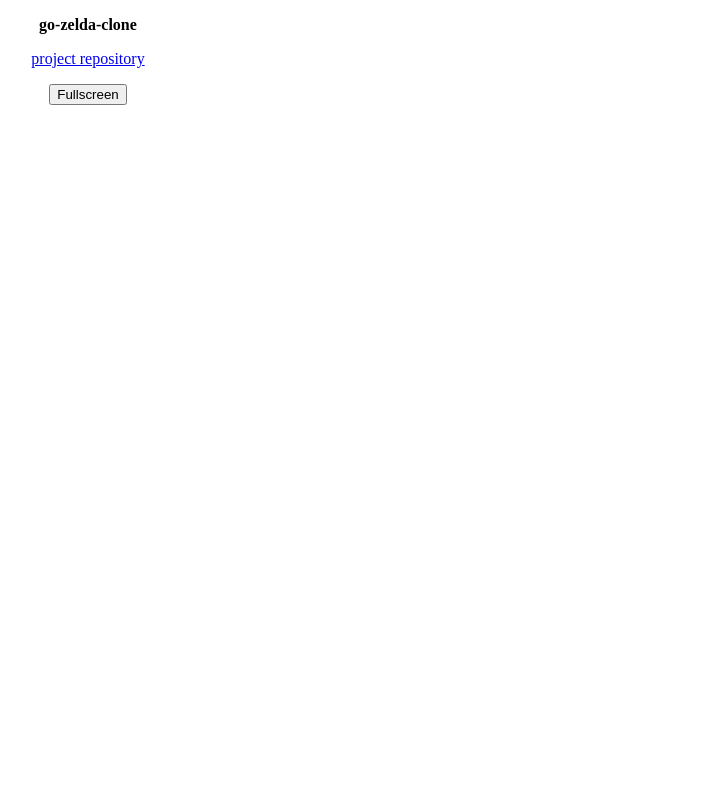
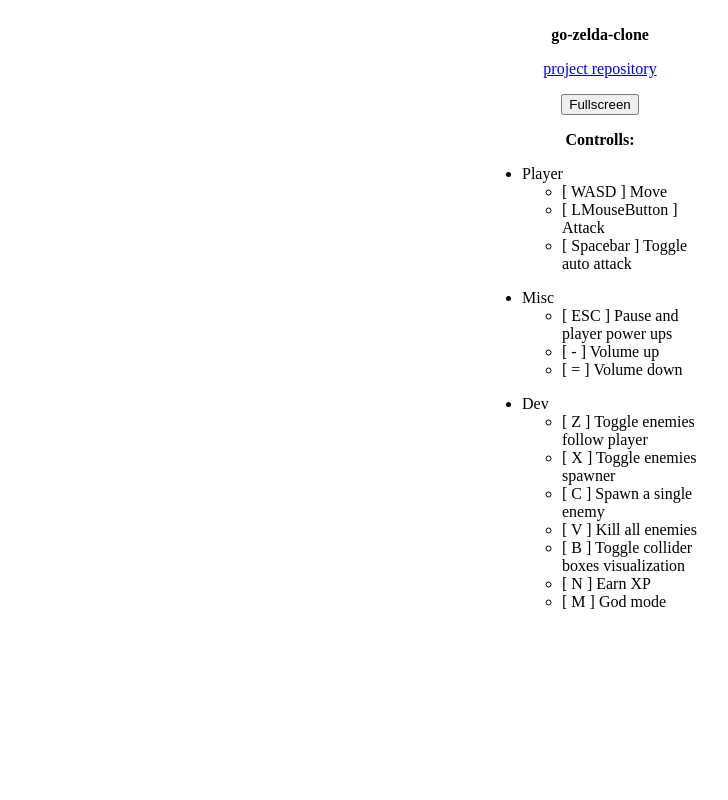
Before and after one commit to danielcesca18/danielcesca18.github.io, a plain HTML site: page index.html in a window 1280 px wide. Shown: the whole page, without its empty margins (552-1280 px from the left). Drawn offline with Linux system fonts and the light colour scheme; no server answers.

Commit message:
feat: added game controlls

```diff
--- a/index.html
+++ b/index.html
@@ -7,12 +7,46 @@
     <title>Daniel's Zelda Clone</title>
 </head>
 <body style="display: flex; flex-direction: column; justify-content: center; align-items: center; height: 100vh; margin: 0;">
-    <div style="text-align: center;">
-        <p><strong>go-zelda-clone</strong></p>
-        <p><a href="https://github.com/danielcesca18/go-zelda-clone">project repository</a></p>
-        <button onclick="toggleFullScreen()">Fullscreen</button>
+    <div style="display: flex; width: 100%; height: 100%;">
+        <iframe id="gameFrame" src="game.html" style="width: 80%; height: 100%; border: none;"></iframe>
+        <div style="width: 20%; padding: 10px; box-sizing: border-box;">
+            <div style="text-align: center;">
+                <p><strong>go-zelda-clone</strong></p>
+                <p><a href="https://github.com/danielcesca18/go-zelda-clone">project repository</a></p>
+                <button onclick="toggleFullScreen()">Fullscreen</button>
+
+                <p><strong>Controlls:</strong></p>
+            </div>
+            <ul>
+                <li>Player</li>
+                <ul>
+                    <li>[ WASD ] Move</li>
+                    <li>[ LMouseButton ] Attack</li>
+                    <li>[ Spacebar ] Toggle auto attack</li>
+                </ul>
+            </ul>
+            <ul>
+                <li>Misc</li>
+                <ul>
+                    <li>[ ESC ] Pause and player power ups</li>
+                    <li>[ - ] Volume up</li>
+                    <li>[ = ] Volume down</li>
+                </ul>
+            </ul>
+            <ul>
+                <li>Dev</li>
+                <ul>
+                    <li>[ Z ] Toggle enemies follow player</li>
+                    <li>[ X ] Toggle enemies spawner</li>
+                    <li>[ C ] Spawn a single enemy</li>
+                    <li>[ V ] Kill all enemies</li>
+                    <li>[ B ] Toggle collider boxes visualization</li>
+                    <li>[ N ] Earn XP</li>
+                    <li>[ M ] God mode</li>
+                </ul>
+            </ul>
+        </div>
     </div>
-    <iframe id="gameFrame" src="game.html" style="width: 100vw; height: 100vh; border: none;"></iframe>
 
     <script>
         function toggleFullScreen() {
```
